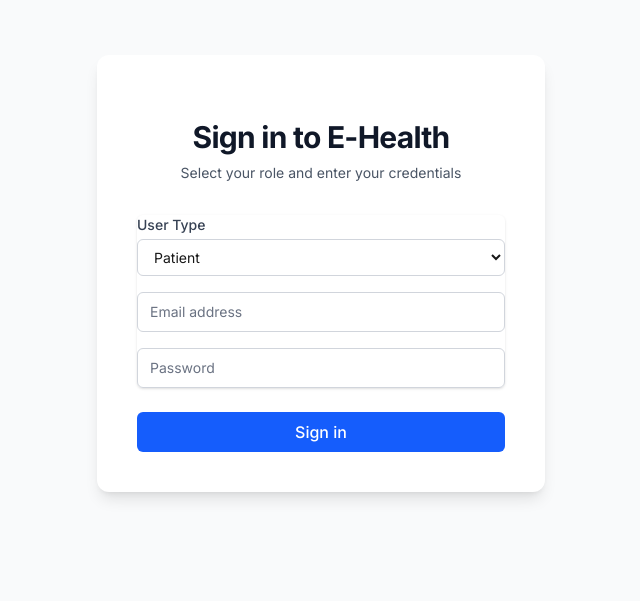
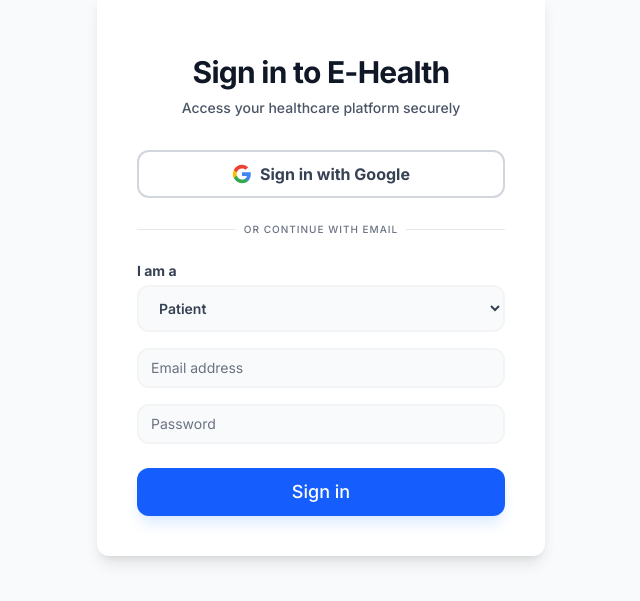
Before and after one commit to msemanda/msemanda, a Next.js app: page /login in a window 1280 px wide. Shown: the part 127-728 px from the top of the page, without its empty margins (319-959 px from the left). Built offline with nearby package versions, Linux system fonts and the light colour scheme; no server answers.

Commit message:
Fix Npm issues 1

```diff
--- a/app/admin/schedule-patients/page.tsx
+++ b/app/admin/schedule-patients/page.tsx
@@ -13,12 +13,12 @@ import {
 import { db } from "@/lib/firebase";
 import { Button } from "@/components/ui/Button";
 import { Input } from "@/components/ui/Input";
-import { UserProfile } from "@/types";
+import { UserProfile, DoctorProfile } from "@/types";
 import { Calendar, User, Stethoscope } from "lucide-react";
 
 export default function SchedulePatientsPage() {
     const [patients, setPatients] = useState<any[]>([]);
-    const [doctors, setDoctors] = useState<UserProfile[]>([]);
+    const [doctors, setDoctors] = useState<DoctorProfile[]>([]);
     const [loading, setLoading] = useState(true);
     const [selectedPatient, setSelectedPatient] = useState<string | null>(null);
     const [scheduleData, setScheduleData] = useState({
@@ -50,7 +50,7 @@ export default function SchedulePatientsPage() {
                 where("approved", "==", true)
             );
             const doctorsSnapshot = await getDocs(doctorsQ);
-            setDoctors(doctorsSnapshot.docs.map(doc => ({ ...doc.data() as UserProfile, uid: doc.id })));
+            setDoctors(doctorsSnapshot.docs.map(doc => ({ ...doc.data() as DoctorProfile, uid: doc.id })));
         } catch (error) {
             console.error("Error fetching data:", error);
         } finally {
--- a/app/login/page.tsx
+++ b/app/login/page.tsx
@@ -8,6 +8,8 @@ import { auth, db } from "@/lib/firebase";
 import { Button } from "@/components/ui/Button";
 import { Input } from "@/components/ui/Input";
 import { UserRole } from "@/types";
+import { useAuth } from "@/context/AuthContext";
+import { AuthButton } from "@/components/ui/AuthButton";
 
 export default function LoginPage() {
     const [email, setEmail] = useState("");
@@ -15,9 +17,10 @@ export default function LoginPage() {
     const [role, setRole] = useState<UserRole>("PATIENT");
     const [error, setError] = useState("");
     const [loading, setLoading] = useState(false);
+    const { signInWithGoogle } = useAuth();
     const router = useRouter();
 
-    const handleLogin = async (e: React.FormEvent) => {
+    const handleEmailLogin = async (e: React.FormEvent) => {
         e.preventDefault();
         setLoading(true);
         setError("");
@@ -50,28 +53,66 @@ export default function LoginPage() {
         }
     };
 
+    const handleGoogleLogin = async () => {
+        setLoading(true);
+        setError("");
+        try {
+            await signInWithGoogle();
+            const user = auth.currentUser;
+            if (user) {
+                const docRef = doc(db, "users", user.uid);
+                const docSnap = await getDoc(docRef);
+
+                if (docSnap.exists()) {
+                    const userData = docSnap.data();
+                    router.push(`/${userData.role.toLowerCase()}/dashboard`);
+                } else {
+                    // Redirect to registration if profile missing
+                    router.push(`/patient/register`);
+                }
+            }
+        } catch (err: any) {
+            setError(err.message || "Failed to login with Google");
+        } finally {
+            setLoading(false);
+        }
+    };
+
     return (
         <div className="flex min-h-screen items-center justify-center bg-gray-50 px-4 py-12 sm:px-6 lg:px-8">
             <div className="w-full max-w-md space-y-8 bg-white p-10 rounded-xl shadow-lg">
                 <div>
-                    <h2 className="mt-6 text-center text-3xl font-bold tracking-tight text-gray-900">
+                    <h2 className="mt-6 text-center text-3xl font-bold tracking-tight text-gray-900 font-premium">
                         Sign in to E-Health
                     </h2>
-                    <p className="mt-2 text-center text-sm text-gray-600">
-                        Select your role and enter your credentials
+                    <p className="mt-2 text-center text-sm text-gray-600 font-medium">
+                        Access your healthcare platform securely
                     </p>
                 </div>
-                <form className="mt-8 space-y-6" onSubmit={handleLogin}>
-                    <div className="space-y-4 rounded-md shadow-sm">
+
+                <div className="mt-8 space-y-6">
+                    <AuthButton onClick={handleGoogleLogin} disabled={loading} />
+
+                    <div className="relative">
+                        <div className="absolute inset-0 flex items-center">
+                            <div className="w-full border-t border-gray-200" />
+                        </div>
+                        <div className="relative flex justify-center text-sm">
+                            <span className="bg-white px-2 text-gray-500 font-medium uppercase tracking-widest text-[10px]">Or continue with email</span>
+                        </div>
+                    </div>
+
+                    <form className="space-y-6" onSubmit={handleEmailLogin}>
+                        <div className="space-y-4">
                             <div>
-                            <label htmlFor="role" className="block text-sm font-medium text-gray-700">
-                                User Type
+                                <label htmlFor="role" className="block text-sm font-bold text-gray-700 mb-1">
+                                    I am a
                                 </label>
                                 <select
                                     id="role"
                                     value={role}
                                     onChange={(e) => setRole(e.target.value as UserRole)}
-                                className="mt-1 block w-full rounded-md border border-gray-300 bg-white px-3 py-2 text-sm focus:border-blue-500 focus:outline-none focus:ring-1 focus:ring-blue-500"
+                                    className="block w-full rounded-xl border-2 border-gray-100 bg-gray-50 px-4 py-3 text-sm font-semibold text-gray-700 focus:border-blue-500 focus:ring-blue-500 transition-all outline-none"
                                 >
                                     <option value="ADMIN">Administrator</option>
                                     <option value="PATIENT">Patient</option>
@@ -88,6 +129,7 @@ export default function LoginPage() {
                                     placeholder="Email address"
                                     value={email}
                                     onChange={(e) => setEmail(e.target.value)}
+                                    className="rounded-xl border-2 border-gray-100 bg-gray-50"
                                 />
                             </div>
                             <div>
@@ -99,17 +141,19 @@ export default function LoginPage() {
                                     placeholder="Password"
                                     value={password}
                                     onChange={(e) => setPassword(e.target.value)}
+                                    className="rounded-xl border-2 border-gray-100 bg-gray-50"
                                 />
                             </div>
                         </div>
 
-                    {error && <p className="text-sm text-red-600">{error}</p>}
+                        {error && <p className="text-sm text-red-600 bg-red-50 p-3 rounded-lg border border-red-100">{error}</p>}
 
-                    <Button type="submit" className="w-full" disabled={loading}>
+                        <Button type="submit" className="w-full h-12 rounded-xl shadow-lg shadow-blue-100 text-lg" disabled={loading}>
                             {loading ? "Signing in..." : "Sign in"}
                         </Button>
                     </form>
                 </div>
             </div>
+        </div>
     );
 }
--- /dev/null
+++ b/components/ui/AuthButton.tsx
@@ -0,0 +1,41 @@
+import React from "react";
+import { Button } from "./Button";
+import { Chrome } from "lucide-react";
+
+interface AuthButtonProps {
+    onClick: () => void;
+    disabled?: boolean;
+    text?: string;
+}
+
+export function AuthButton({ onClick, disabled, text = "Sign in with Google" }: AuthButtonProps) {
+    return (
+        <Button
+            type="button"
+            variant="outline"
+            className="w-full flex items-center justify-center space-x-2 h-12 border-2 hover:bg-gray-50 transition-all rounded-xl"
+            onClick={onClick}
+            disabled={disabled}
+        >
+            <svg className="h-5 w-5" viewBox="0 0 24 24">
+                <path
+                    d="M22.56 12.25c0-.78-.07-1.53-.2-2.25H12v4.26h5.92c-.26 1.37-1.04 2.53-2.21 3.31v2.77h3.57c2.08-1.92 3.28-4.74 3.28-8.09z"
+                    fill="#4285F4"
+                />
+                <path
+                    d="M12 23c2.97 0 5.46-.98 7.28-2.66l-3.57-2.77c-.98.66-2.23 1.06-3.71 1.06-2.86 0-5.29-1.93-6.16-4.53H2.18v2.84C3.99 20.53 7.7 23 12 23z"
+                    fill="#34A853"
+                />
+                <path
+                    d="M5.84 14.09c-.22-.66-.35-1.36-.35-2.09s.13-1.43.35-2.09V7.07H2.18C1.43 8.55 1 10.22 1 12s.43 3.45 1.18 4.93l3.66-2.84z"
+                    fill="#FBBC05"
+                />
+                <path
+                    d="M12 5.38c1.62 0 3.06.56 4.21 1.66l3.15-3.15C17.45 2.09 14.97 1 12 1 7.7 1 3.99 3.47 2.18 7.07l3.66 2.84c.87-2.6 3.3-4.53 6.16-4.53z"
+                    fill="#EA4335"
+                />
+            </svg>
+            <span className="font-bold text-gray-700">{text}</span>
+        </Button>
+    );
+}
--- a/context/AuthContext.tsx
+++ b/context/AuthContext.tsx
@@ -1,9 +1,9 @@
 "use client";
 
 import React, { createContext, useContext, useEffect, useState } from "react";
-import { onAuthStateChanged, User } from "firebase/auth";
+import { onAuthStateChanged, User, signInWithPopup } from "firebase/auth";
 import { doc, getDoc } from "firebase/firestore";
-import { auth, db } from "@/lib/firebase";
+import { auth, db, googleProvider } from "@/lib/firebase";
 import { UserProfile } from "@/types";
 
 interface AuthContextType {
@@ -11,6 +11,7 @@ interface AuthContextType {
     profile: UserProfile | null;
     loading: boolean;
     logout: () => Promise<void>;
+    signInWithGoogle: () => Promise<void>;
 }
 
 const AuthContext = createContext<AuthContextType | undefined>(undefined);
@@ -42,8 +43,12 @@ export function AuthProvider({ children }: { children: React.ReactNode }) {
         await auth.signOut();
     };
 
+    const signInWithGoogle = async () => {
+        await signInWithPopup(auth, googleProvider);
+    };
+
     return (
-        <AuthContext.Provider value={{ user, profile, loading, logout }}>
+        <AuthContext.Provider value={{ user, profile, loading, logout, signInWithGoogle }}>
             {children}
         </AuthContext.Provider>
     );
--- a/lib/firebase.ts
+++ b/lib/firebase.ts
@@ -1,5 +1,5 @@
 import { initializeApp, getApps, getApp } from "firebase/app";
-import { getAuth } from "firebase/auth";
+import { getAuth, GoogleAuthProvider } from "firebase/auth";
 import { getFirestore } from "firebase/firestore";
 // Analytics only works in the browser
 import { getAnalytics, isSupported } from "firebase/analytics";
@@ -18,6 +18,7 @@ const firebaseConfig = {
 const app = getApps().length > 0 ? getApp() : initializeApp(firebaseConfig);
 const auth = getAuth(app);
 const db = getFirestore(app);
+const googleProvider = new GoogleAuthProvider();
 
 // Initialize Analytics conditionally
 if (typeof window !== "undefined") {
@@ -28,4 +29,4 @@ if (typeof window !== "undefined") {
   });
 }
 
-export { app, auth, db };
+export { app, auth, db, googleProvider };
```
Lines whose indentation alone changed are shown as unchanged.
